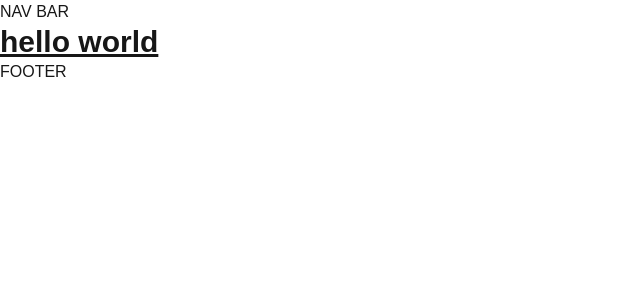
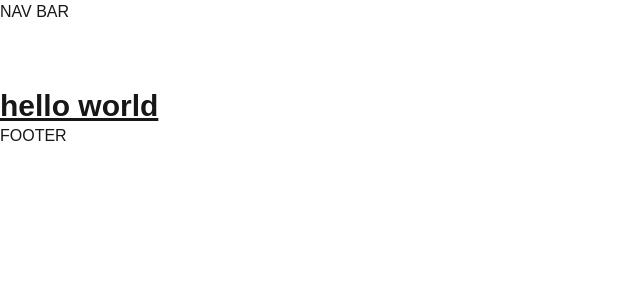
Before and after one commit to Tsawwassen/learn-next-js, a Next.js app: page / in a window 1280 px wide. Shown: the top 300 px of the page, without its empty margins (0-640 px from the left). Built offline with nearby package versions, Linux system fonts and the light colour scheme.

Commit message:
Commented out the API call since its not needed for this application. Added className to main so that the child component does not get rendered under the navbar

```diff
--- a/components/layout.js
+++ b/components/layout.js
@@ -10,16 +10,16 @@ const fetcher = (...args) => fetch(...args).then(res => res.json())
 
 export default function Layout({ children }) {
 
-  const { data, error } = useSWR('/api/hello', fetcher)
+  // const { data, error } = useSWR('/api/hello', fetcher)
 
-  if (error) console.log(`Error - ${error}`);
-  if (!data) console.log('Loading Data');
-  if (data) console.log(`Data - ${data.name}`);
+  // if (error) console.log(`Error - ${error}`);
+  // if (!data) console.log('Loading Data');
+  // if (data) console.log(`Data - ${data.name}`);
 
   return (
     <>
       <Navbar />
-      <main>{children}</main>
+      <main className="pt-16">{children}</main>
       <Footer />
     </>
   )
```
